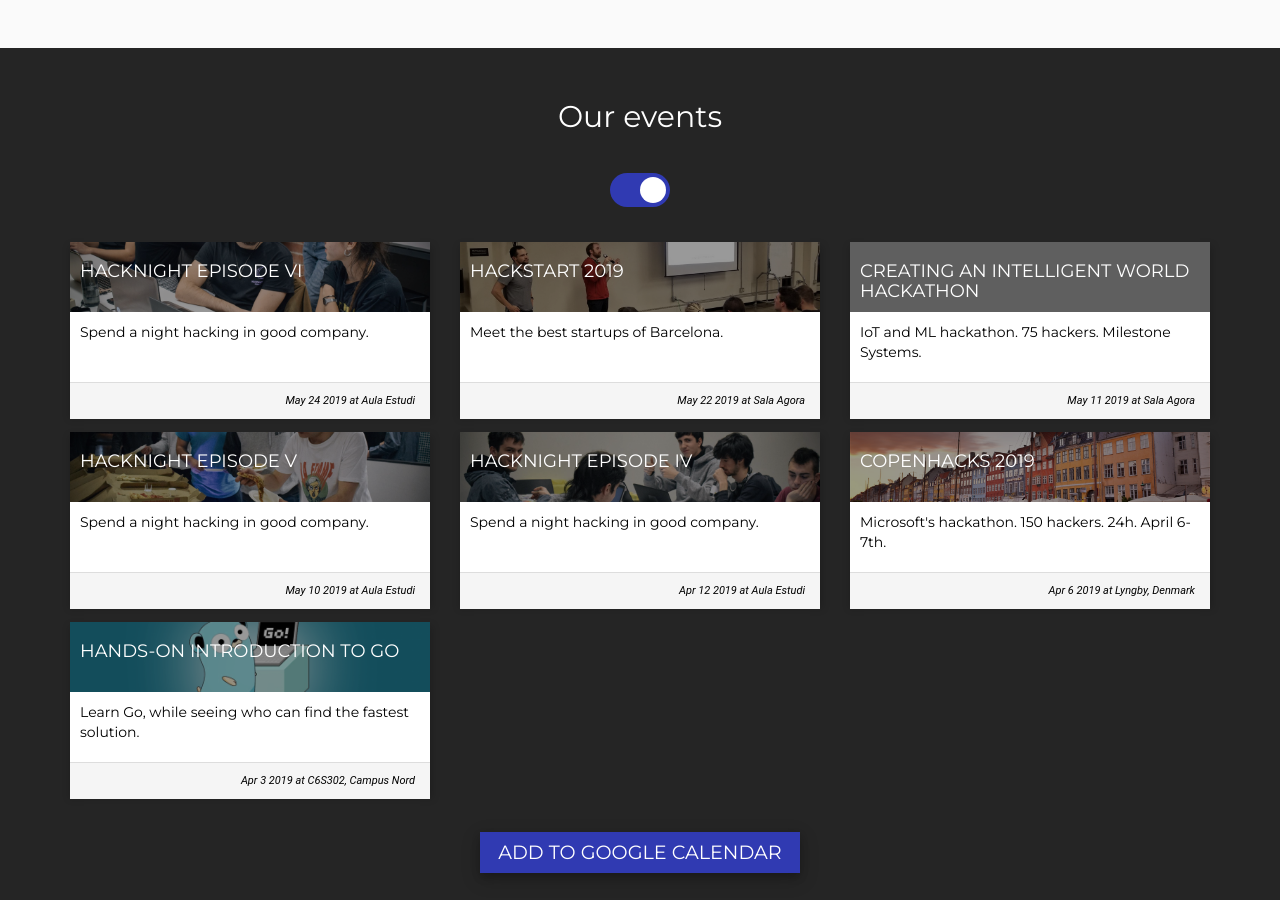
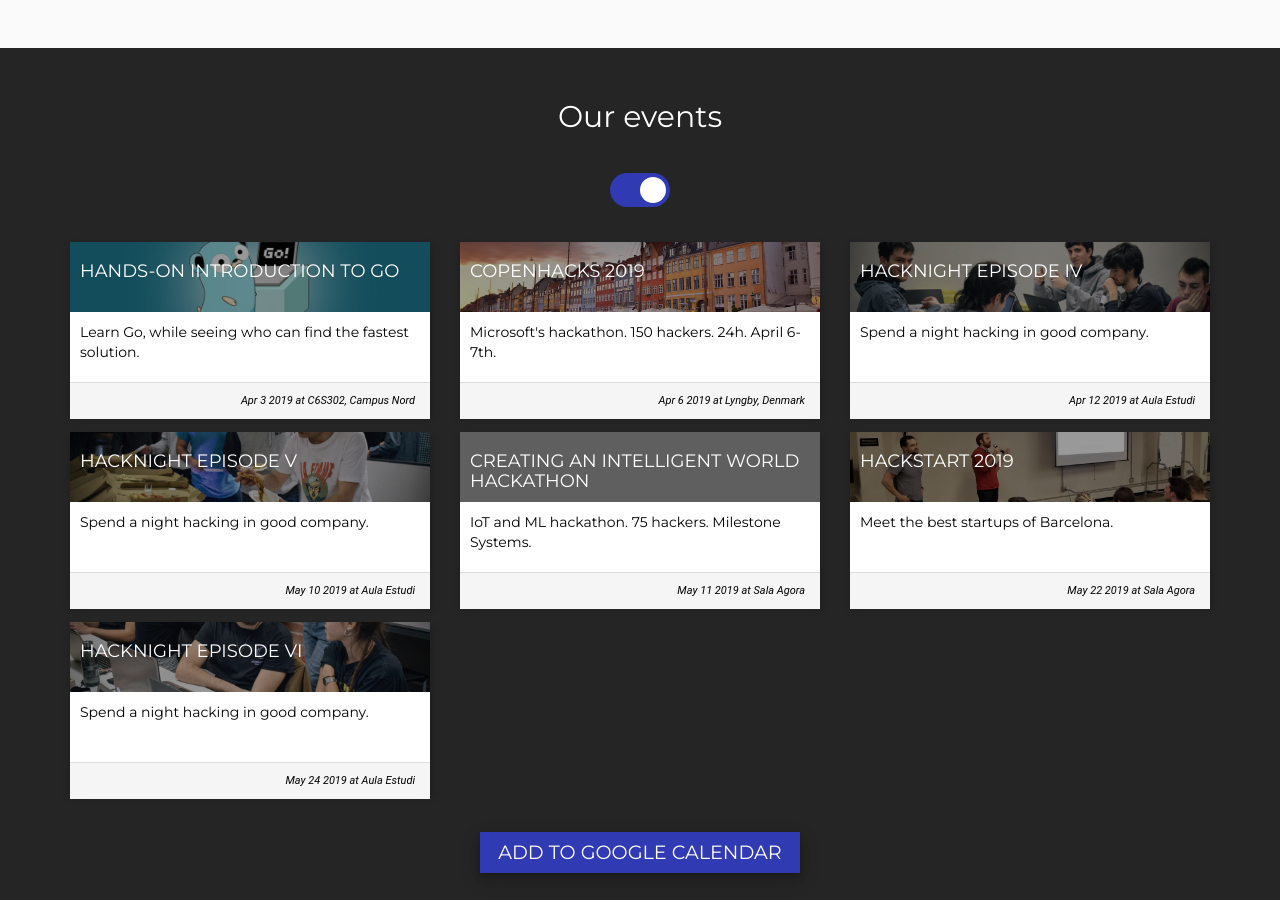
Before and after one commit to casassg/events-landing, a Jekyll site: the page built from index.md, in a window 1280 px wide and 900 px high, scrolled down 735 px. Built offline with Jekyll 4.4.1, drawn with Linux system fonts in a browser that asks for light colours; nearby versions of some CDN libraries; some of the changed lines change nothing that is shown; grey boxes are pictures that could not be loaded.

Commit message:
Reversed events and properly hide them

```diff
--- a/assets/js/events.js
+++ b/assets/js/events.js
@@ -1,7 +1,20 @@
 $(function(){
+
+	handleEvents = function(hide) {
+		var pastEvents = $('.past')
+		pastEvents.each(function(i, event) {
+			event = $(event);
+			if (hide) {
+				event.parent().parent().hide();
+			} else {
+				event.parent().parent().show();
+			}
+		});
+	};
+
 	var events = $('.event');
 
-	events.each(function(i,event){
+	events.each(function(i, event) {
 		event = $(event);
 		var date = event.data('date');
 		var until = event.find('.until');
@@ -10,16 +23,16 @@
 		if (date.isBefore(moment())){
 			event.parent().addClass('past');
 		}
-	})
+	});
 
-	$('.past').hide();
-
+	handleEvents(true);
 	$('#event-slider').on('change', function() {
-		if(this.checked) {
-			$('.past').hide();
+		if (this.checked) {
+			handleEvents(true);
 		} else {
-			$('.past').show();
+			handleEvents(false);
 		}
 	});
 
+
 })
--- a/index.md
+++ b/index.md
@@ -14,7 +14,7 @@
                     <span class="slider round"></span>
                 </label>
             </div>
-            {% assign sorted = site.data.events | sort: 'date','last' | reverse %}
+            {% assign sorted = site.data.events | sort: 'date','last' %}
             {% for event in sorted %}
                 <div class="col-sm-6 col-md-4 ">
                     <a {% unless event.url == null %} href="{{event.url}}" {% endunless %} target="_blank" class="event-url">
```
